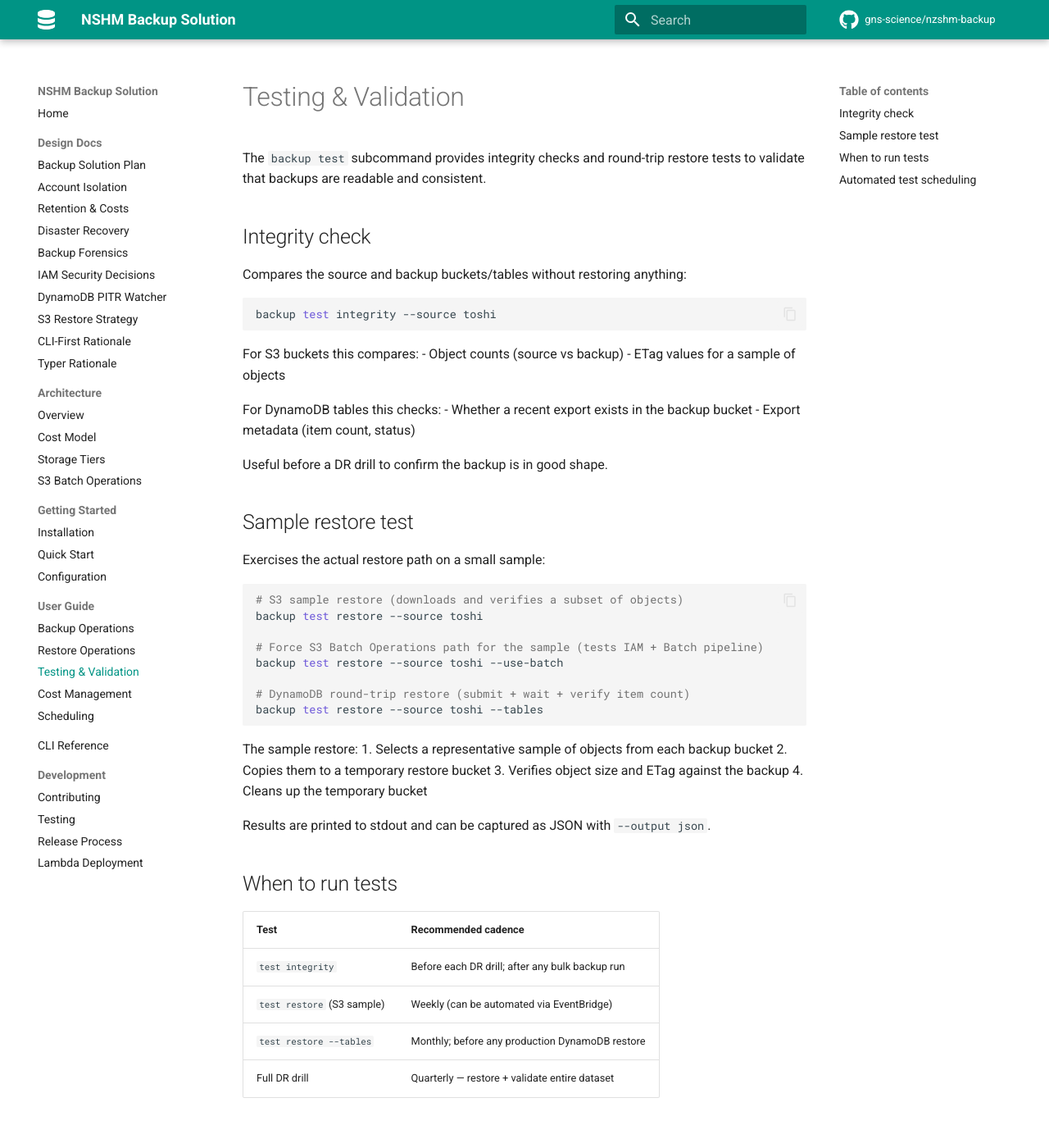
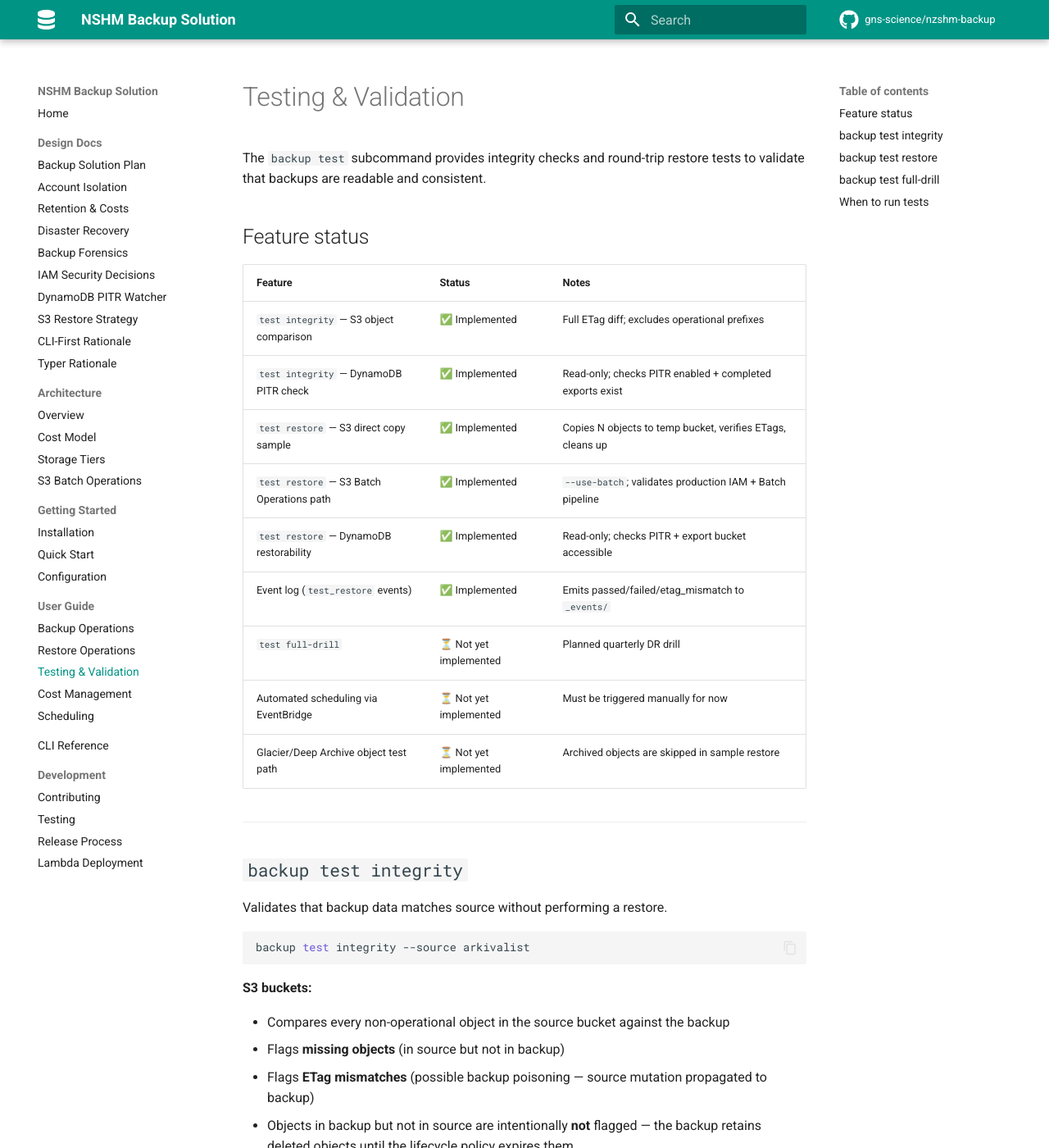
Before and after one commit to GNS-Science/aws-snapshot, an MkDocs documentation site: the page built from docs/user-guide/testing.md, in a window 1280 px wide and 1400 px high. Shown: the whole window at 82% size. Built offline with MkDocs 1.6.1 and Material for MkDocs 9.7.7, drawn with Linux system fonts in a browser that asks for light colours; comment, search, counter and statistics services are not loaded; the version menu is left out; some of the changed text lies outside the part shown.

Commit message:
fix: integrity count, datetime localisation, real export count in test commands
- Add _events/ to OPERATIONAL_PREFIXES — fixes misleading source/backup
  object count mismatch in integrity output
- Localize all PITR and export timestamps in test integrity/restore
  (was hardcoded UTC strftime; now uses _fmt_dt() for local timezone)
- Paginate list_exports to show real completed export count (was capped at 5)
- Update docs/user-guide/testing.md with accurate feature status table
  and correct command examples

````diff
--- a/docs/user-guide/testing.md
+++ b/docs/user-guide/testing.md
@@ -3,80 +3,99 @@
 The `backup test` subcommand provides integrity checks and round-trip restore
 tests to validate that backups are readable and consistent.
 
-## Integrity check
+## Feature status
 
-Compares the source and backup buckets/tables without restoring anything:
+| Feature | Status | Notes |
+|---------|--------|-------|
+| `test integrity` — S3 object comparison | ✅ Implemented | Full ETag diff; excludes operational prefixes |
+| `test integrity` — DynamoDB PITR check | ✅ Implemented | Read-only; checks PITR enabled + completed exports exist |
+| `test restore` — S3 direct copy sample | ✅ Implemented | Copies N objects to temp bucket, verifies ETags, cleans up |
+| `test restore` — S3 Batch Operations path | ✅ Implemented | `--use-batch`; validates production IAM + Batch pipeline |
+| `test restore` — DynamoDB restorability | ✅ Implemented | Read-only; checks PITR + export bucket accessible |
+| Event log (`test_restore` events) | ✅ Implemented | Emits passed/failed/etag_mismatch to `_events/` |
+| `test full-drill` | ⏳ Not yet implemented | Planned quarterly DR drill |
+| Automated scheduling via EventBridge | ⏳ Not yet implemented | Must be triggered manually for now |
+| Glacier/Deep Archive object test path | ⏳ Not yet implemented | Archived objects are skipped in sample restore |
+
+---
+
+## `backup test integrity`
+
+Validates that backup data matches source without performing a restore.
 
 ```bash
-backup test integrity --source toshi
+backup test integrity --source arkivalist
 ```
 
-For S3 buckets this compares:
-- Object counts (source vs backup)
-- ETag values for a sample of objects
+**S3 buckets:**
 
-For DynamoDB tables this checks:
-- Whether a recent export exists in the backup bucket
-- Export metadata (item count, status)
+- Compares every non-operational object in the source bucket against the backup
+- Flags **missing objects** (in source but not in backup)
+- Flags **ETag mismatches** (possible backup poisoning — source mutation propagated to backup)
+- Objects in backup but not in source are intentionally **not** flagged — the backup retains deleted
+  objects until the lifecycle policy expires them
+- Operational prefixes excluded from both sides: `_state/`, `_manifests/`, `_batch-reports/`, `_events/`
 
-Useful before a DR drill to confirm the backup is in good shape.
+**DynamoDB tables:**
 
-## Sample restore test
+- Confirms PITR is enabled on each table (prerequisite for point-in-time restore)
+- Counts all completed exports (paginated — shows the real total, not a capped number)
+- Shows latest export timestamp
 
-Exercises the actual restore path on a small sample:
+Exits with code 1 if any discrepancy or missing protection is found.
+
+---
+
+## `backup test restore`
+
+Exercises the actual restore path on a small sample without a full restore.
 
 ```bash
-# S3 sample restore (downloads and verifies a subset of objects)
-backup test restore --source toshi
+# S3 sample restore — direct copy (default)
+backup test restore --source arkivalist
 
-# Force S3 Batch Operations path for the sample (tests IAM + Batch pipeline)
-backup test restore --source toshi --use-batch
+# S3 sample restore — S3 Batch Operations path (validates production IAM + code path)
+backup test restore --source arkivalist --use-batch
 
-# DynamoDB round-trip restore (submit + wait + verify item count)
-backup test restore --source toshi --tables
+# Control sample size
+backup test restore --source arkivalist --sample-size 20
 ```
 
-The sample restore:
-1. Selects a representative sample of objects from each backup bucket
-2. Copies them to a temporary restore bucket
-3. Verifies object size and ETag against the backup
-4. Cleans up the temporary bucket
+**S3 testing:**
 
-Results are printed to stdout and can be captured as JSON with `--output json`.
+1. Samples N objects from each backup bucket (default 10; reduced if fewer available)
+2. Creates a temporary bucket (`bb-restore-test-{ts}-{account_id}`)
+3. Copies objects via direct copy or S3 Batch Operations
+4. Verifies ETags match the backup
+5. Deletes the temporary bucket (always, even on failure)
+
+Objects in archived storage tiers (Glacier, Glacier IR, Deep Archive) are automatically skipped —
+they require a separate restore request before they can be copied.
+
+**DynamoDB testing (read-only, runs even with `--dry-run`):**
+
+- Confirms PITR is enabled (prerequisite for point-in-time restore)
+- Checks the export bucket has accessible data
+
+A `test_restore` event (result: `passed`, `failed`, or `etag_mismatch`) is appended to the event
+log in the backup bucket.
+
+Exits with code 1 if any check fails.
+
+---
+
+## `backup test full-drill`
+
+Not yet implemented. Planned to run a full quarterly disaster recovery drill (restore + validate
+entire dataset to an isolated environment).
+
+---
 
 ## When to run tests
 
 | Test | Recommended cadence |
 |------|---------------------|
 | `test integrity` | Before each DR drill; after any bulk backup run |
-| `test restore` (S3 sample) | Weekly (can be automated via EventBridge) |
-| `test restore --tables` | Monthly; before any production DynamoDB restore |
-| Full DR drill | Quarterly — restore + validate entire dataset |
-
-## Automated test scheduling
-
-Test runs can be triggered by a separate EventBridge rule targeting the Lambda.
-Configuration in `testing` block of `backup-config.yaml`:
-
-```yaml
-testing:
-  weekly_small_test:
-    enabled: true
-    day: wednesday
-    time: "10:00"
-    sample_size_mb: 100
-  monthly_table_restore:
-    enabled: true
-    day: first-monday
-    time: "09:00"
-    table: ToshiAPI-FileTable
-  quarterly_full_drill:
-    enabled: true
-    months: [january, april, july, october]
-    day: 15
-    isolated_environment: true
-```
-
-!!! note
-    Automated test scheduling via EventBridge is planned but not yet wired up.
-    Currently tests must be triggered manually from the CLI.
+| `test restore` (direct copy) | Weekly |
+| `test restore --use-batch` | Monthly — validates the production restore IAM path |
+| `test full-drill` | Quarterly (once implemented) |
````
Also changed, not shown: 2 other files.
